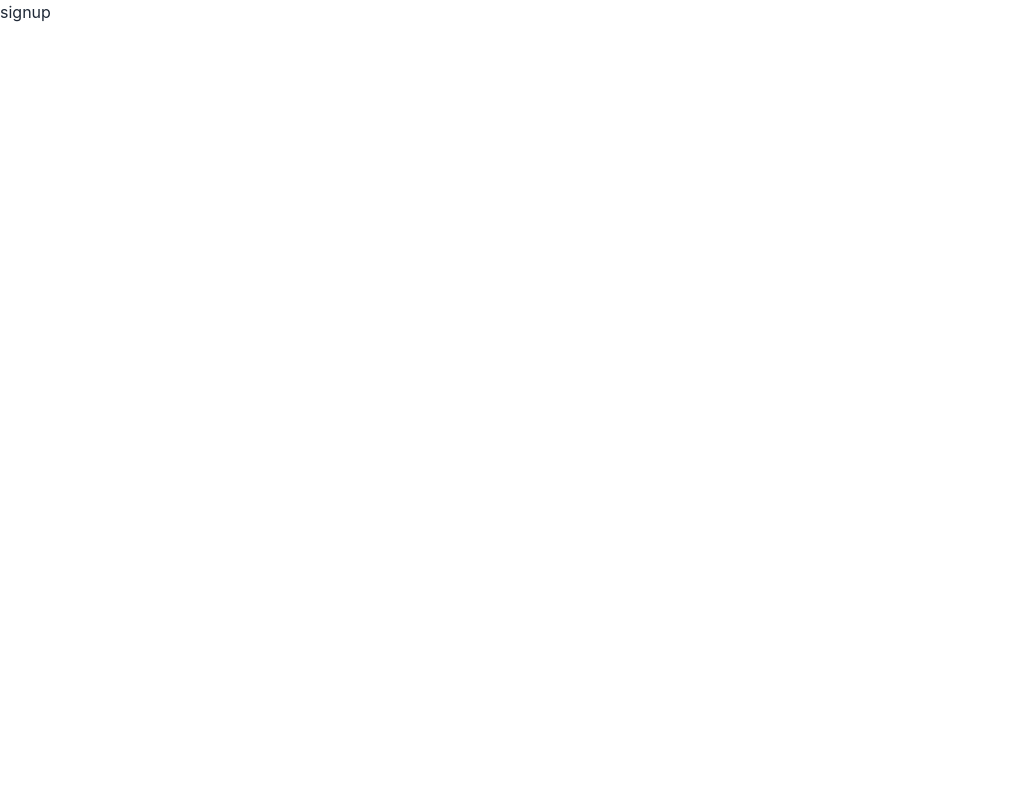
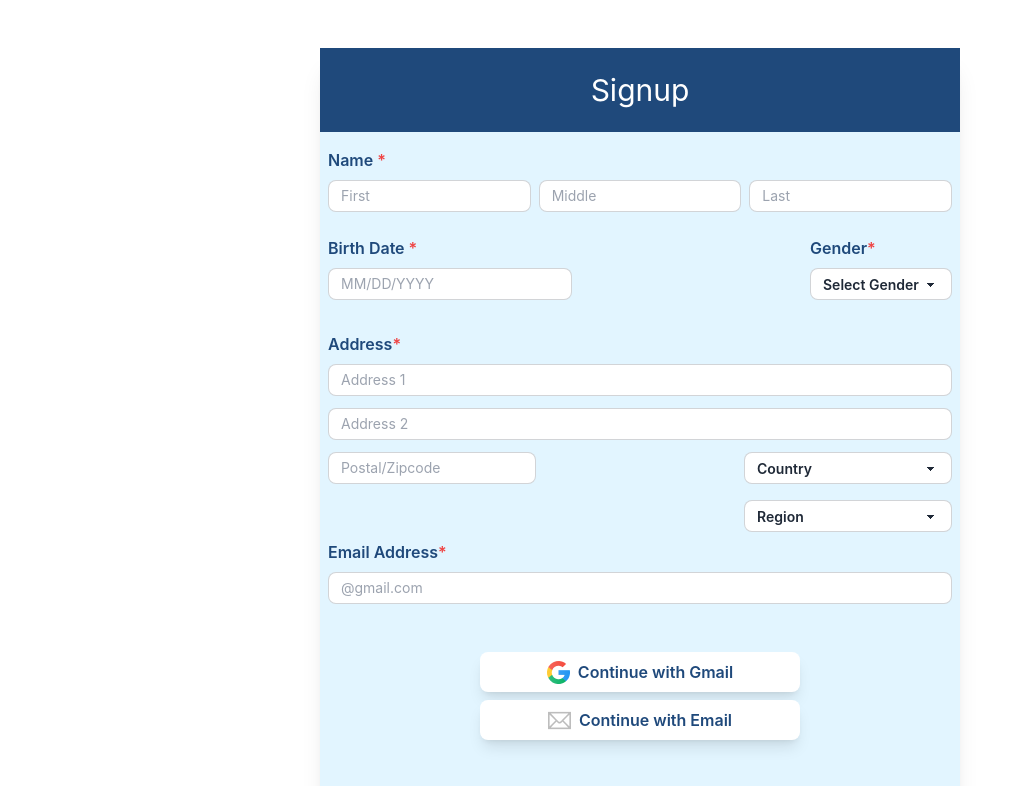
Before and after one commit to abdullah-masud/Course-app, a Next.js app: page /user/signup in a window 1280 px wide. Shown: the top 786 px of the page, without its empty margins (0-1022 px from the left). Built offline with nearby package versions, Linux system fonts and the light colour scheme.

Commit message:
signup page done

```diff
--- a/pages/user/login.js
+++ b/pages/user/login.js
@@ -6,8 +6,8 @@ import Link from 'next/link'
 
 const login = () => {
     return (
-        <div className='max-w-7xl lg:py-12 mx-auto lg:h-screen min-h-screen flex justify-center items-center'>
-            <div className="lg:card lg:w-2/4 h-full bg-[#e2f5ff] shadow-xl ">
+        <div className='max-w-7xl mx-auto  min-h-screen flex justify-center items-center'>
+            <div className="lg:card lg:w-2/4 h-full bg-[#e2f5ff] shadow-xl pb-20">
                 <div>
                     <h2 className='text-center text-3xl bg-[#1F497B] text-white py-6'>Login</h2>
                     <div className='w-1/5 mx-auto flex flex-col items-center'>
@@ -47,9 +47,9 @@ const login = () => {
                         <a href='#'>Forget Passowrd?</a>
                     </div>
                     <div className='mt-12 flex justify-evenly items-center lg:pb-0 pb-4'>
-                        <h2>Dont have an account?</h2>
+                        <h2 className='font-semibold'>Dont have an account?</h2>
                         <Link href={`/user/signup`}>
-                            <button className="p-2 shadow-lg rounded-lg bg-base-100 text-[#1F497B] border-none">Create an Account</button>
+                            <button className="p-2 shadow-lg rounded-lg bg-base-100 text-[#1F497B] border-none font-semibold">Create an Account</button>
                         </Link>
                     </div>
                 </div>
--- a/pages/user/signup.js
+++ b/pages/user/signup.js
@@ -1,9 +1,96 @@
 import React from 'react';
+import Image from 'next/image'
+import google from '../../assets/google.png'
+import email from '../../assets/email.png'
+import Link from 'next/link'
 
 const signup = () => {
     return (
-        <div>
-            <h2>signup</h2>
+        <div className='max-w-7xl lg:py-12 mx-auto  min-h-screen flex justify-center items-center'>
+            <div className="lg:card lg:w-2/4 h-full bg-[#e2f5ff] shadow-xl lg:pb-12">
+                <div>
+                    <h2 className='text-center text-3xl bg-[#1F497B] text-white py-6'>Signup</h2>
+                </div>
+                <div className=' px-2 mt-4'>
+                    <h2 className='text-[#1F497B] font-semibold mb-2'>Name <span className='text-red-500'>*</span></h2>
+                    <div className='flex gap-2'>
+                        <input type="text" placeholder="First" className="input input-bordered input-sm w-full max-w-xs" />
+                        <input type="text" placeholder="Middle" className="input input-bordered input-sm w-full max-w-xs" />
+                        <input type="text" placeholder="Last" className="input input-bordered input-sm w-full max-w-xs" />
+                    </div>
+                </div>
+                <div className='px-2 my-6 flex justify-between'>
+                    <div>
+                        <h2 className='text-[#1F497B] font-semibold mb-2'>Birth Date <span className='text-red-500'>*</span></h2>
+                        <input type="text" placeholder="MM/DD/YYYY" className="input input-bordered input-sm w-full max-w-xs" />
+                    </div><div>
+                        <h2 className='text-[#1F497B] font-semibold mb-2'>Gender<span className='text-red-500'>*</span></h2>
+                        <select className="select select-bordered select-sm w-full max-w-xs">
+                            <option disabled selected>Select Gender</option>
+                            <option>Male</option>
+                            <option>Female</option>
+                            <option>Other</option>
+                        </select>
+                    </div>
+                </div>
+                <div className='px-2 mt-2'>
+                    <h2 className='text-[#1F497B] font-semibold mb-2'>Address<span className='text-red-500'>*</span></h2>
+                    <div className='gap-2 '>
+                        <input type="text" placeholder="Address 1" className="input input-bordered input-sm w-full " />
+                        <input type="text" placeholder="Address 2" className="input input-bordered input-sm w-full my-3" />
+                    </div>
+                    <div className='flex'>
+                        <div className='flex-1'>
+                            <input type="text" placeholder="Postal/Zipcode" className="input input-bordered input-sm w-full max-w-xs" />
+                        </div>
+                        <div className='flex-1'></div>
+                        <div className='flex-1'>
+                            <select className="select select-bordered select-sm w-full max-w-xs">
+                                <option disabled selected>Country</option>
+                                <option>Bangladesh</option>
+                                <option>India</option>
+                                <option>Pakistan</option>
+                            </select>
+                            <select className="select select-bordered select-sm w-full max-w-xs mt-4">
+                                <option disabled selected>Region</option>
+                                <option>Chittagong</option>
+                                <option>Other</option>
+                            </select>
+                        </div>
+                    </div>
+                </div>
+                <div className='px-2 mt-2'>
+                    <h2 className='text-[#1F497B] font-semibold mb-2'>Email Address<span className='text-red-500'>*</span></h2>
+                    <div >
+                        <input type="text" placeholder="@gmail.com" className="input input-bordered input-sm w-full " />
+                    </div>
+                </div>
+                <div className='my-12 flex flex-col gap-y-2 items-center'>
+                    <button className="p-2 w-1/2 shadow-lg rounded-lg bg-base-100 text-[#1F497B] border-none font-semibold flex items-center justify-center gap-2">
+                        <Image
+                            src={google}
+                            alt="logo"
+                        />
+                        Continue with Gmail
+                    </button>
+                    <button className="p-2 w-1/2 shadow-lg rounded-lg bg-base-100 text-[#1F497B] border-none font-semibold flex items-center justify-center gap-2">
+                        <Image
+                            src={email}
+                            alt="logo"
+                        />
+                        Continue with Email
+                    </button>
+                </div>
+                <div className='flex justify-center pr-2 lg:pb-0 pb-2'>
+                    <button className="p-2 w-1/5 shadow-lg rounded-lg bg-[#1F497B] text-white border-none font-semibold">Save</button>
+                </div>
+                <div className='mt-12 flex justify-evenly items-center lg:pb-0 pb-4'>
+                    <h2 className='font-semibold'>Already have an Account?</h2>
+                    <Link href={`/user/login`}>
+                        <button className="p-2 px-6 shadow-lg rounded-lg bg-base-100 text-[#1F497B] border-none font-semibold">Login</button>
+                    </Link>
+                </div>
+            </div>
         </div>
     );
 };
```
Also changed, not shown: assets/email.png (added), assets/google.png (added).
